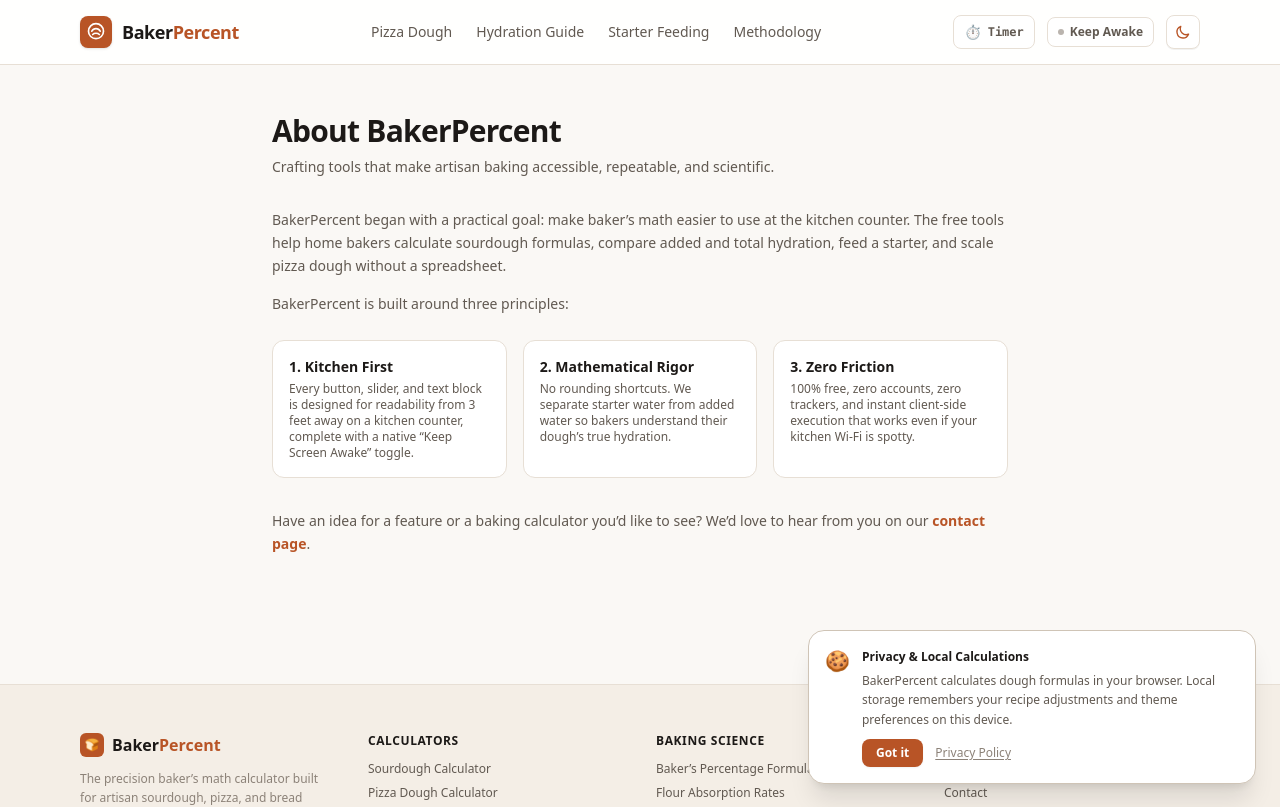
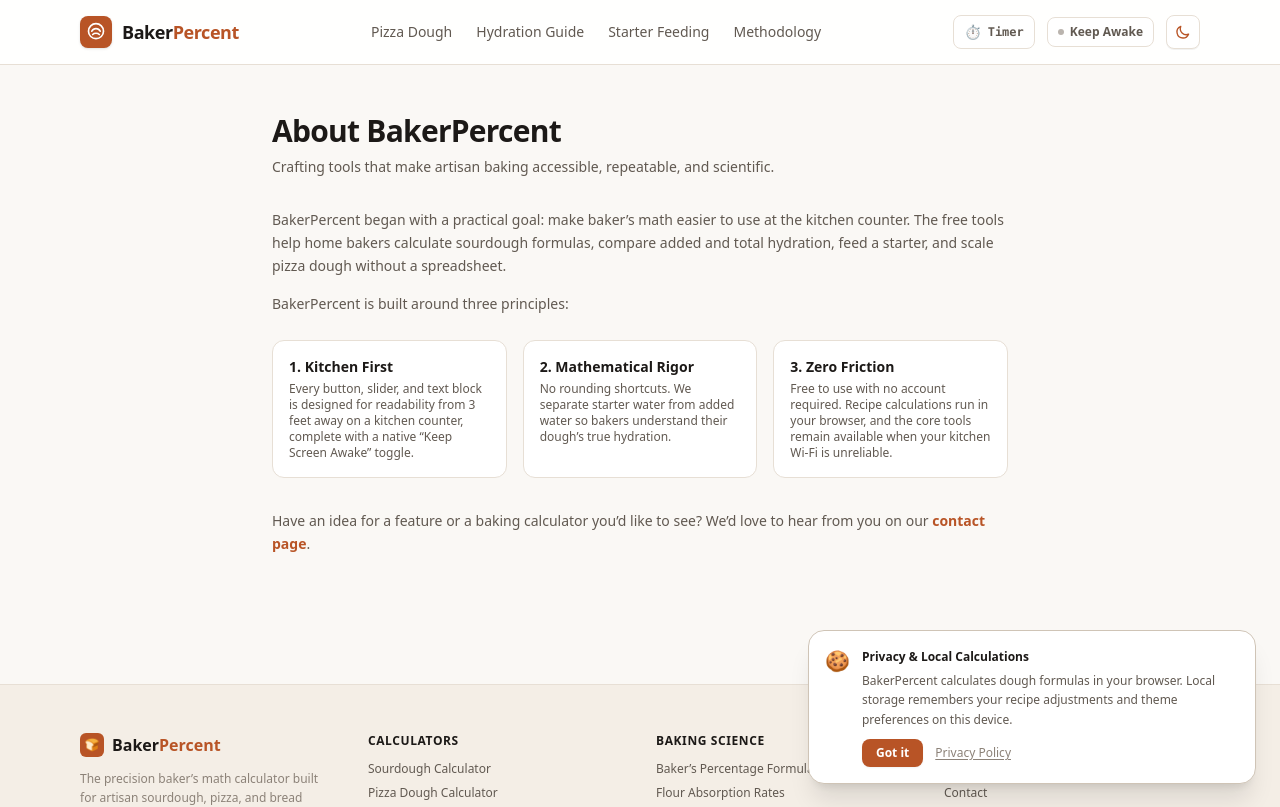
Before and after one commit to DevSolanki-works/bakerpercent, a Next.js app: page /about in a window 1280 px wide. Shown: the top 807 px of the page. Built offline with nearby package versions, Linux system fonts and the light colour scheme.

Commit message:
Clarify local privacy and ad placeholder copy

```diff
--- a/app/about/page.tsx
+++ b/app/about/page.tsx
@@ -42,7 +42,7 @@ export default function AboutPage() {
           <div className="p-4 rounded-xl bg-surface border border-border-subtle">
             <h3 className="font-bold text-foreground text-sm mb-1">3. Zero Friction</h3>
             <p className="text-xs">
-              100% free, zero accounts, zero trackers, and instant client-side execution that works even if your kitchen Wi-Fi is spotty.
+              Free to use with no account required. Recipe calculations run in your browser, and the core tools remain available when your kitchen Wi-Fi is unreliable.
             </p>
           </div>
         </div>
--- a/components/AdSlot.tsx
+++ b/components/AdSlot.tsx
@@ -26,7 +26,7 @@ export function AdSlot({
         <span>Advertisement</span>
       </div>
       <div className="text-[10px] text-foreground-subtle mt-0.5">
-        Display ads help keep BakerPercent free with no account required.
+        Ad spaces are reserved for future display ads.
       </div>
     </div>
   );
```
